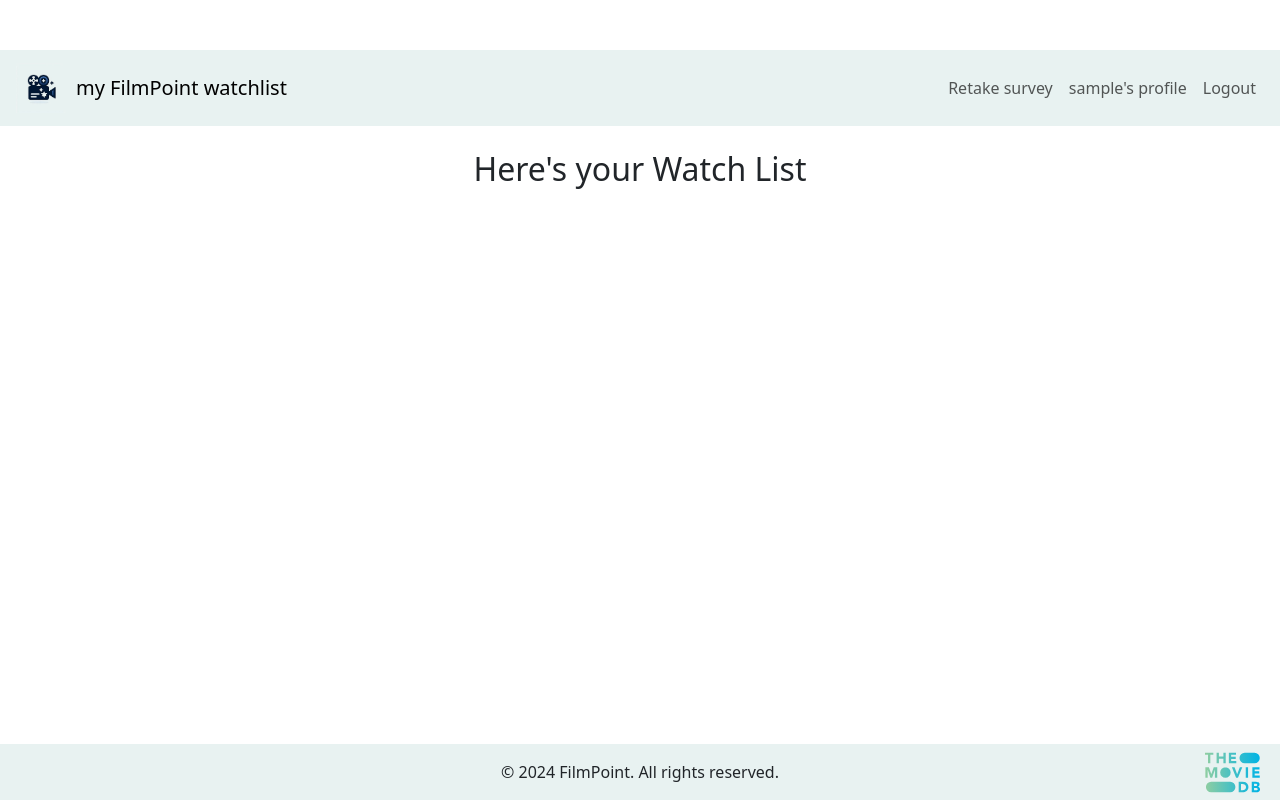
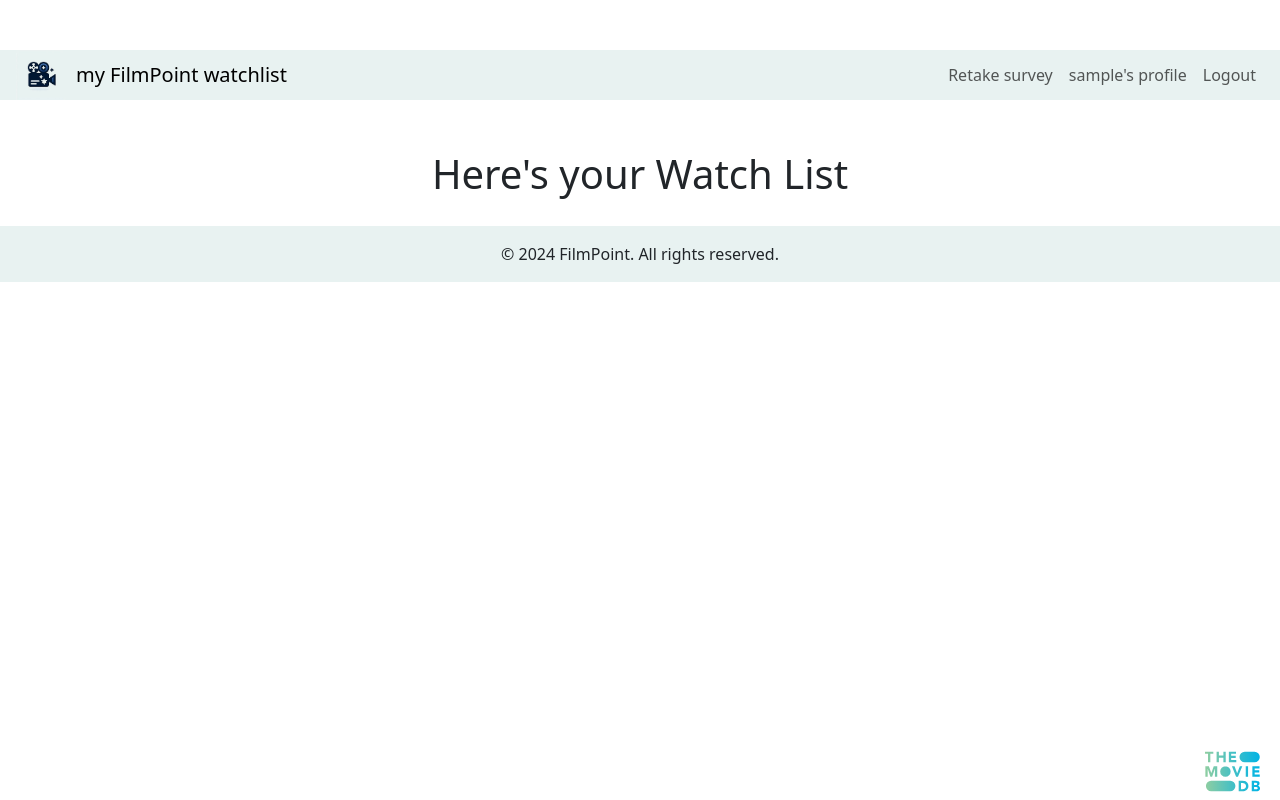
Before and after one commit to makarovadaria/film-point, a Django app: page /watchlist/ in a window 1280 px wide. Run offline with Django 5.2, Linux system fonts and the light colour scheme; the visitor is signed in with stand-in values (Sample User, id 1); data that the repository does not hold is empty.

Commit message:
additional formats after review

```diff
--- a/static/film-point/styles.css
+++ b/static/film-point/styles.css
@@ -6,18 +6,22 @@ body {
     text-align: left;
   }
 
+.show-on-top {
+    z-index: 1; /* Set a higher z-index than the masked element */
+}
+
 h1 {
     color: #0d253f;
     text-align: center;
-    margin-bottom: 3rem;
-    margin-top: 5rem;
+    padding-top: 50px; /* Space above */
+    padding-bottom: 20px; /* Space below */
 }
 
 h2 {
     color: #0d253f;
     text-align: center;
-    margin-bottom: 3rem;
-    margin-top: 3rem;
+    padding-top: 20px; /* Space above */
+    padding-bottom: 20px; /* Space below */
 }
 
 .movie-container {
@@ -71,45 +75,23 @@ h2 {
     font-size: 1em;
     margin-bottom: 1px;
 }
-/*
+
 .movie-list {
     display: flex;
     flex-direction: column;
     gap: 100px;
 }
- */
-
-/*
-.movie-box {
-        max-width: 9000px;
-        margin: 80px auto;
-        background-color: #f9f9f9;
-
-.movie-box {
-    background-color: rgba(147, 27, 27, 0.97);
-    border-radius: 20px;
-    padding: 15px;
-    box-shadow: 0 4px 8px rgb(202, 18, 18);
-}
-    }
- */
-
-/*
-.header {
-    margin: 10px 50px;
-}
- */
-
-
 
 .custom-navbar {
     background-color: #E8F2F1;
-    padding-left: 20px; /* Adjust as needed */
-    padding-right: 20px; /* Adjust as needed */
+    width: auto;
+    height: 50px;
+    padding-left: 100px; /* Adjust as needed */
+    padding-right: 100px; /* Adjust as needed */
 }
 
 .custom-card {
-    background-color: rgba(255, 255, 255, 0.3);
+    background-color: #f9f9f9;
     border: none;
     box-shadow: 0 4px 8px rgba(0, 0, 0, 0.1);
     margin-bottom: 20px;
@@ -117,13 +99,11 @@ h2 {
 
 .TMDB-logo-container {
     position: fixed;
-    bottom: 0px;
+    width: 55px;
+    height: 55px;
+    bottom: 1px;
     right: 20px; /* Adjust the right position */
 }
-
-.show-on-top {
-    z-index: 1; /* Set a higher z-index than the masked element */
-  }
 
 .btn-custom {
     background-color: #0d253f;
@@ -139,9 +119,8 @@ h2 {
     background-color: #d2dfe5;
 }
 
-
 footer {
-    position: fixed;
+    position: sticky;
     left: 0;
     bottom: 0;
     width: 100%;
--- a/templates/events/base.html
+++ b/templates/events/base.html
@@ -11,7 +11,7 @@
           integrity="sha384-QWTKZyjpPEjISv5WaRU9OFeRpok6YctnYmDr5pNlyT2bRjXh0JMhjY6hW+ALEwIH" crossorigin="anonymous">
 </head>
 
-<body>
+<body >
 
 <nav class="navbar custom-navbar navbar-expand-lg px-3"> <!-- lg is large -->
 
--- a/templates/events/movie_survey.html
+++ b/templates/events/movie_survey.html
@@ -11,7 +11,7 @@
             <h2>{{ question_title }}</h2>
             {% for question in questions %}
                 <input type="hidden" name="question" value="{{ question.id }}">
-                <div class="d-grid gap-2">
+                <div class="d-grid gap-lg-2">
                     <button class="btn btn-light btn-lg" type="submit" name="answer"
                             value="{{ question.filter }}">{{ question }}</button>
                 </div>
--- a/templates/events/watchlist.html
+++ b/templates/events/watchlist.html
@@ -3,7 +3,7 @@
 {% block title %}Home{% endblock %}
 
 {% block content %}
-    <br><h2>Here's your Watch List</h2>
+    <h1>Here's your Watch List</h1>
 
 
 <div class="movies-list">
@@ -37,6 +37,4 @@
         </div>
     {% endfor %}
 </div>
-
-
 {% endblock %}
--- a/users/views.py
+++ b/users/views.py
@@ -47,13 +47,15 @@ def logout_view(request):
     messages.success(request, 'You have been logged out.')
     return redirect('index')
 
+
 def profile(request):
     user = request.user
     return render(request, 'events/profile.html', {'user': user}, )
+
 
 def watchlist(request):
     movie_ids_in_watchlist = Watchlist.objects.filter(user=request.user).values_list('movie_id', flat=True)
     movies_in_watchlist = Movie.objects.filter(id__in=movie_ids_in_watchlist)
     user = request.user
 
-    return render(request, 'events/watchlist.html', {'movies': movies_in_watchlist, 'user': user}, )#
+    return render(request, 'events/watchlist.html', {'movies': movies_in_watchlist, 'user': user}, )  #
```
Also changed, not shown: users/templates/login.html (+2 -5 lines), users/templates/signup.html (+4 -7 lines), users/forms.py (line endings or trailing spaces).
